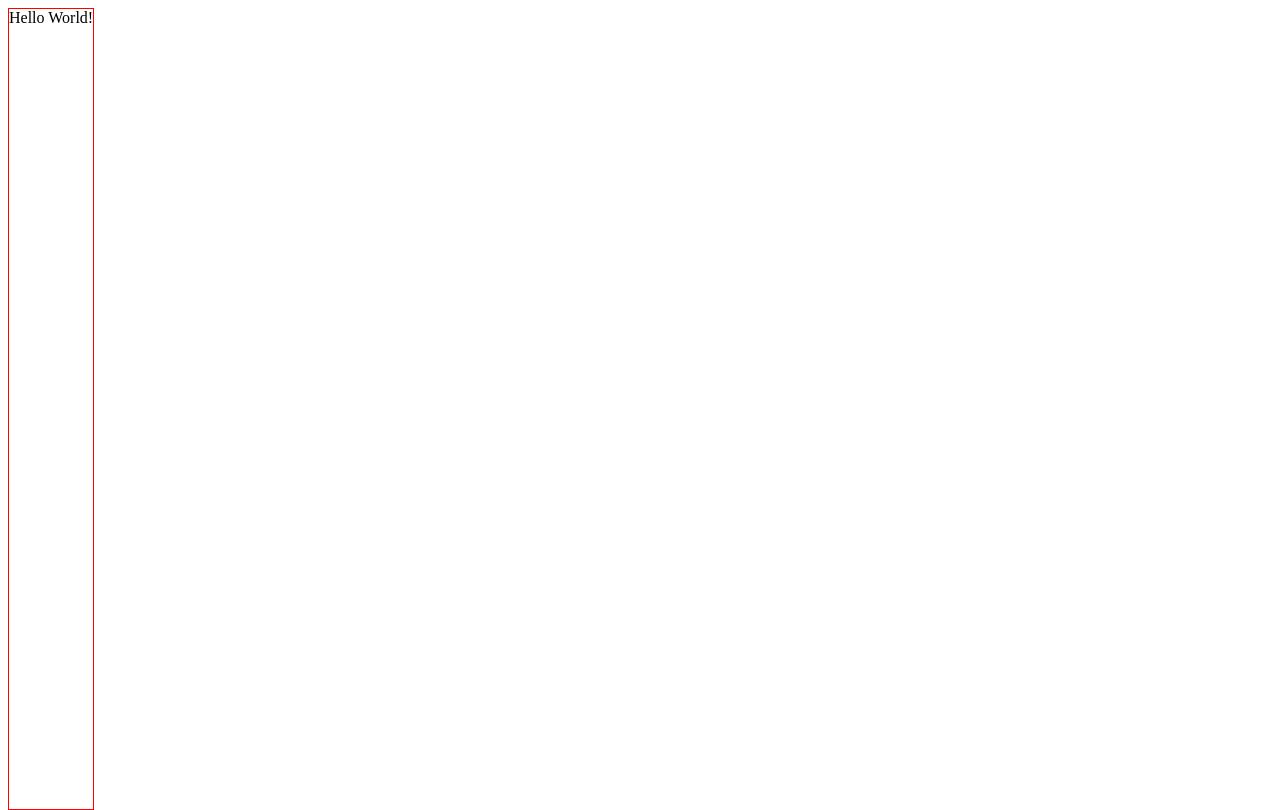
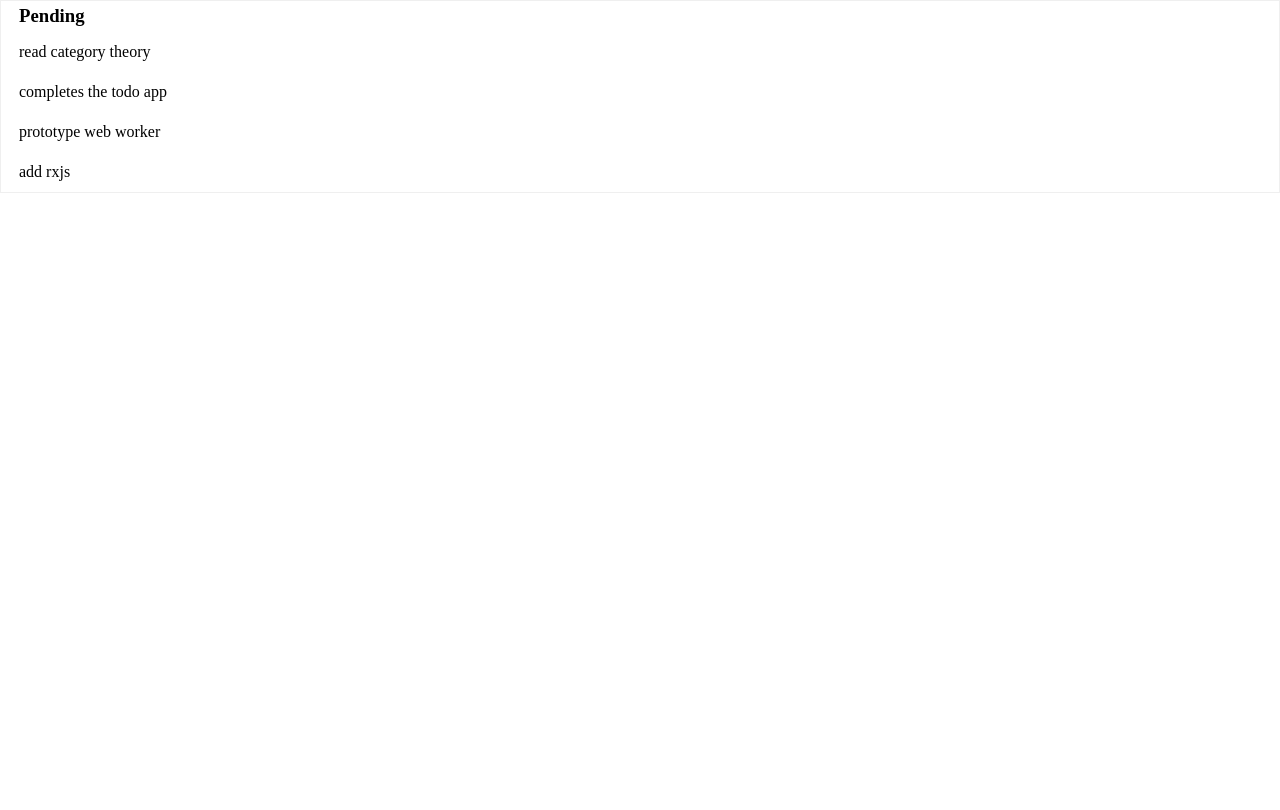
Before and after one commit to scottchu/todo-svelte, a Svelte app in the folder app/: page / in a window 1280 px wide. Built offline with nearby package versions, Linux system fonts and the light colour scheme.

Commit message:
[sc] add simple todo list and item

```diff
--- a/app/package.json
+++ b/app/package.json
@@ -24,5 +24,8 @@
     "webpack-cli": "^4.3.1",
     "webpack-dev-server": "^3.11.1",
     "webpack-merge": "^5.7.3"
+  },
+  "dependencies": {
+    "normalize.css": "^8.0.1"
   }
 }
--- a/app/src/components/App.svelte
+++ b/app/src/components/App.svelte
@@ -1,16 +1,27 @@
 <script lang="ts">
+  import "normalize.css"
 
+  import TodoList from "./Todo/List"
 </script>
 
 <style>
   .app-container {
-    border: 1px solid red;
     position: absolute;
-    width: 100wh;
+    width: 100vw;
     height: 100vh;
+    box-sizing: border-box;
+  }
+
+  :global(p) {
+    margin: 6px;
+    line-height: 1em;
+  }
+  :global(h3) {
+    margin: 6px;
+    line-height: 1em;
   }
 </style>
 
 <div class="app-container">
-  Hello World!
+  <TodoList></TodoList>
 </div>
--- /dev/null
+++ b/app/src/components/Todo/Item.svelte
@@ -0,0 +1,47 @@
+<script lang="ts">
+  import { Item } from "lib/Todo/Item";
+
+  export let item: Item = new Item("complete todo app")
+
+  const toggleCompletes = (_event: MouseEvent) => {
+    item = item.completes()
+  }
+
+  $: completed = item.completed() ? "completed" : ""
+
+</script>
+
+<style>
+  .todo-item {
+    cursor: pointer;
+  }
+
+  .content {
+    display: flex;
+    align-items: center;
+  }
+
+  .content.completed > .text {
+    text-decoration: line-through;
+  }
+
+  .status {
+    color: #676767;
+  }
+
+  .text {
+    font-size: 1em;
+  }
+
+</style>
+
+<div class="todo-item">
+  <div class="content {completed}" on:click={toggleCompletes}>
+    <p class="text">
+      {item.text()}
+    </p>
+    <p class="status">
+      {completed}
+    </p>
+  </div>
+</div>
--- /dev/null
+++ b/app/src/components/Todo/List.svelte
@@ -0,0 +1,51 @@
+<script lang="ts">
+  import { Item } from "lib/Todo/Item"
+  import { List } from "lib/Todo/List"
+  import TodoItem from "./Item"
+
+  export const list: List = new List("Pending", [
+    new Item("read category theory"),
+    new Item("completes the todo app"),
+    new Item("prototype web worker"),
+    new Item("add rxjs"),
+  ])
+
+</script>
+
+<style>
+  .todo-list {
+    position: relative;
+    border: 1px solid #EFEFEF;
+  }
+
+  .title {
+    padding: 0px 12px;
+  }
+
+  ul.list {
+    margin: 0;
+    padding: 0;
+    list-style: none;
+  }
+
+  li.item {
+    padding: 6px 12px;
+  }
+
+  li.item:not(:last-of-type) {
+
+  }
+</style>
+
+<div class="todo-list">
+  <div class="title">
+    <h3>{list.name()}</h3>
+  </div>
+  <ul class="list">
+    {#each list.items() as item }
+      <li class="item">
+        <TodoItem item={item} />
+      </li>
+    {/each}
+  </ul>
+</div>
--- /dev/null
+++ b/app/src/lib/Todo/Item.ts
@@ -0,0 +1,20 @@
+class Item {
+  constructor(
+    private readonly _text: string,
+    private readonly _completed: boolean = false
+  ) {}
+
+  public text(): string {
+    return this._text
+  }
+
+  public completed(): boolean {
+    return this._completed
+  }
+
+  public completes(): Item {
+    return new Item(this.text(), !this.completed())
+  }
+}
+
+export { Item }
--- /dev/null
+++ b/app/src/lib/Todo/List.ts
@@ -0,0 +1,29 @@
+import type { Item } from "./Item"
+
+class List {
+  constructor(
+    private readonly _name: string,
+    private _items: Item[]
+  ) {}
+
+  public name(): string {
+    return this._name
+  }
+
+  public items(): Item[] {
+    return this._items
+  }
+
+  public append(item: Item): List {
+    return new List(this.name(), [...this.items(), item])
+  }
+
+  public remove(item: Item): List {
+    const items = this.items()
+      .filter((i) => i != item)
+
+    return new List(this.name(), items)
+  }
+}
+
+export { List }
--- a/app/webpack/config/svelte.js
+++ b/app/webpack/config/svelte.js
@@ -23,7 +23,6 @@ module.exports = () => {
           use: {
             loader: "svelte-loader",
             options: {
-              hotReload: true,
               emitCss: false,
               preprocess: sveltePreprocess({})
             },
```
Also changed, not shown: 1 other file (tests, documents, lock files or other folders).
